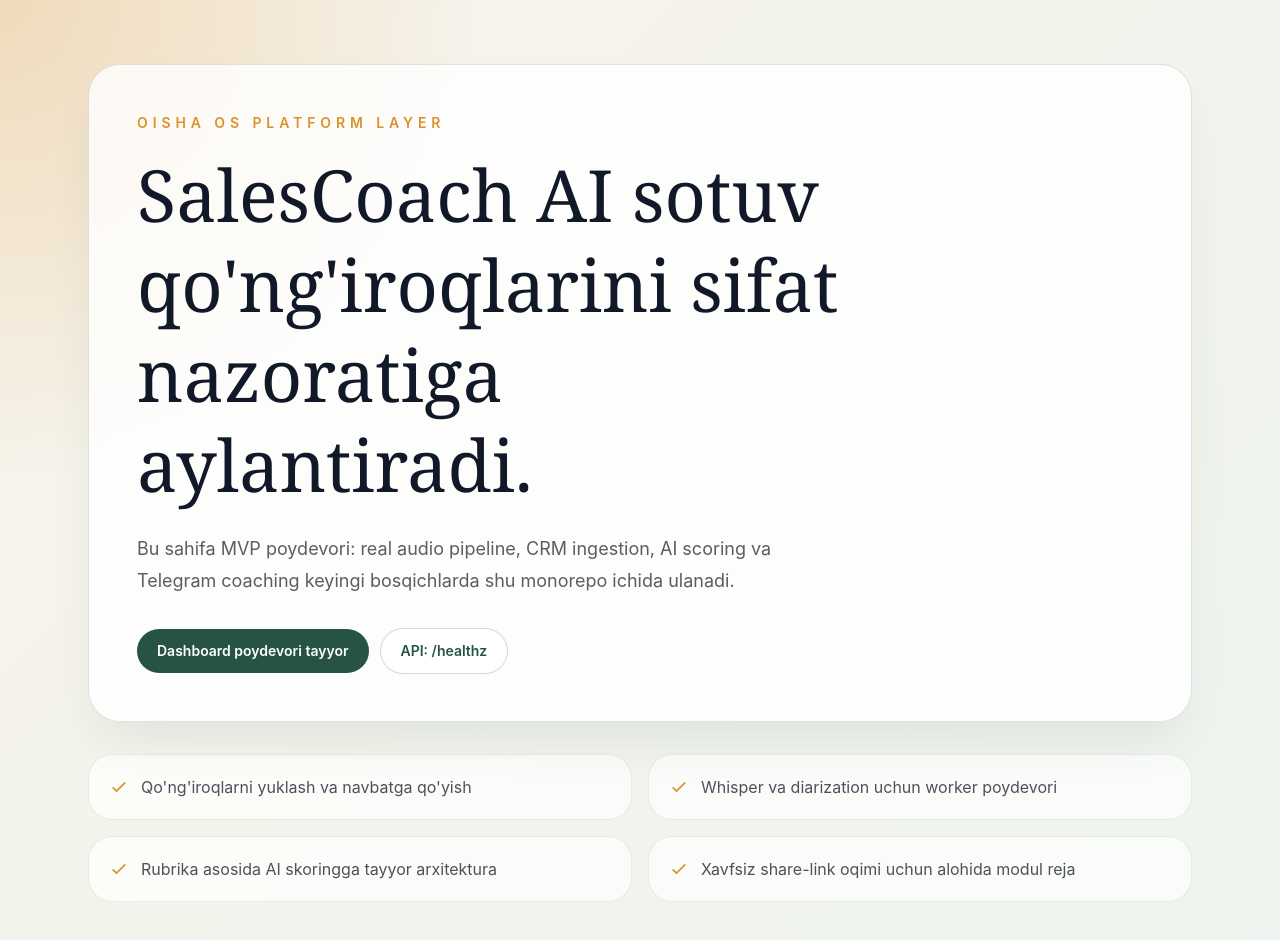
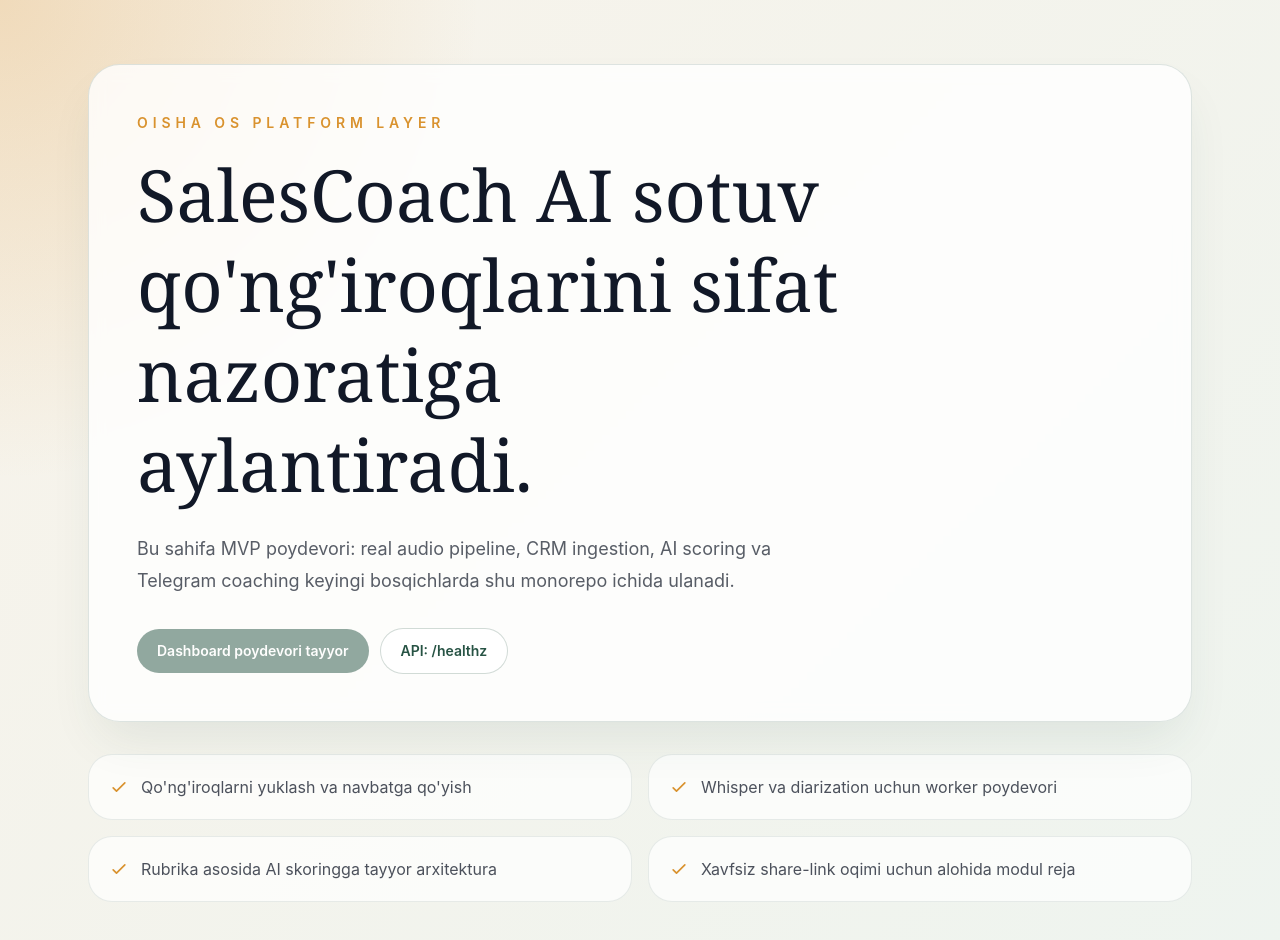
Before and after one commit to baxtiyorjongaziyev/oisha-os, a Next.js app in the folder apps/web/: page / in a window 1280 px wide. Shown: the top 940 px of the page. Built offline with nearby package versions, Linux system fonts and the light colour scheme.

Commit message:
feat: merge #74 + #77 — Button disabledReason prop + accessibility improvements

```diff
--- a/apps/web/src/app/page.tsx
+++ b/apps/web/src/app/page.tsx
@@ -26,7 +26,9 @@
           coaching keyingi bosqichlarda shu monorepo ichida ulanadi.
         </p>
         <div className="mt-8 flex flex-col gap-3 sm:flex-row">
-          <Button>Dashboard poydevori tayyor</Button>
+          <Button disabled disabledReason="Dashboard hozircha tayyorlanmoqda (WIP)">
+            Dashboard poydevori tayyor
+          </Button>
           <Button variant="secondary">API: /healthz</Button>
         </div>
       </section>
--- a/packages/ui/src/button.tsx
+++ b/packages/ui/src/button.tsx
@@ -6,6 +6,7 @@
   children: ReactNode;
   variant?: ButtonVariant;
   isLoading?: boolean;
+  disabledReason?: string;
 };
 
 const variants: Record<ButtonVariant, string> = {
@@ -20,18 +21,23 @@
   type = "button",
   isLoading,
   disabled,
+  disabledReason,
   ...props
 }: ButtonProps) {
-  return (
+  const isDisabled = disabled || isLoading;
+  const showTooltip = isDisabled && disabledReason;
+
+  const buttonElement = (
     <button
       type={type}
-      disabled={disabled || isLoading}
-      aria-disabled={disabled || isLoading}
+      disabled={isDisabled}
+      aria-disabled={isDisabled}
       aria-busy={isLoading}
       className={[
         "inline-flex items-center justify-center gap-2",
         "rounded-full px-5 py-3 text-sm font-semibold transition focus:outline-none focus-visible:ring-2 focus-visible:ring-amberline focus-visible:ring-offset-2 active:scale-[0.98]",
         "disabled:cursor-not-allowed disabled:opacity-50",
+        showTooltip ? "pointer-events-none" : "",
         variants[variant],
         className
       ].join(" ")}
@@ -39,11 +45,11 @@
     >
       {isLoading && (
         <svg
+          aria-hidden="true"
           className="animate-spin -ml-1 mr-3 h-5 w-5"
           xmlns="http://www.w3.org/2000/svg"
           fill="none"
           viewBox="0 0 24 24"
-          aria-hidden="true"
         >
           <circle
             className="opacity-25"
@@ -63,4 +69,14 @@
       {children}
     </button>
   );
+
+  if (showTooltip) {
+    return (
+      <span title={disabledReason} tabIndex={0} className="inline-block cursor-not-allowed">
+        {buttonElement}
+      </span>
+    );
+  }
+
+  return buttonElement;
 }
```
Also changed, not shown: 1 other file (tests, documents, lock files or other folders).
